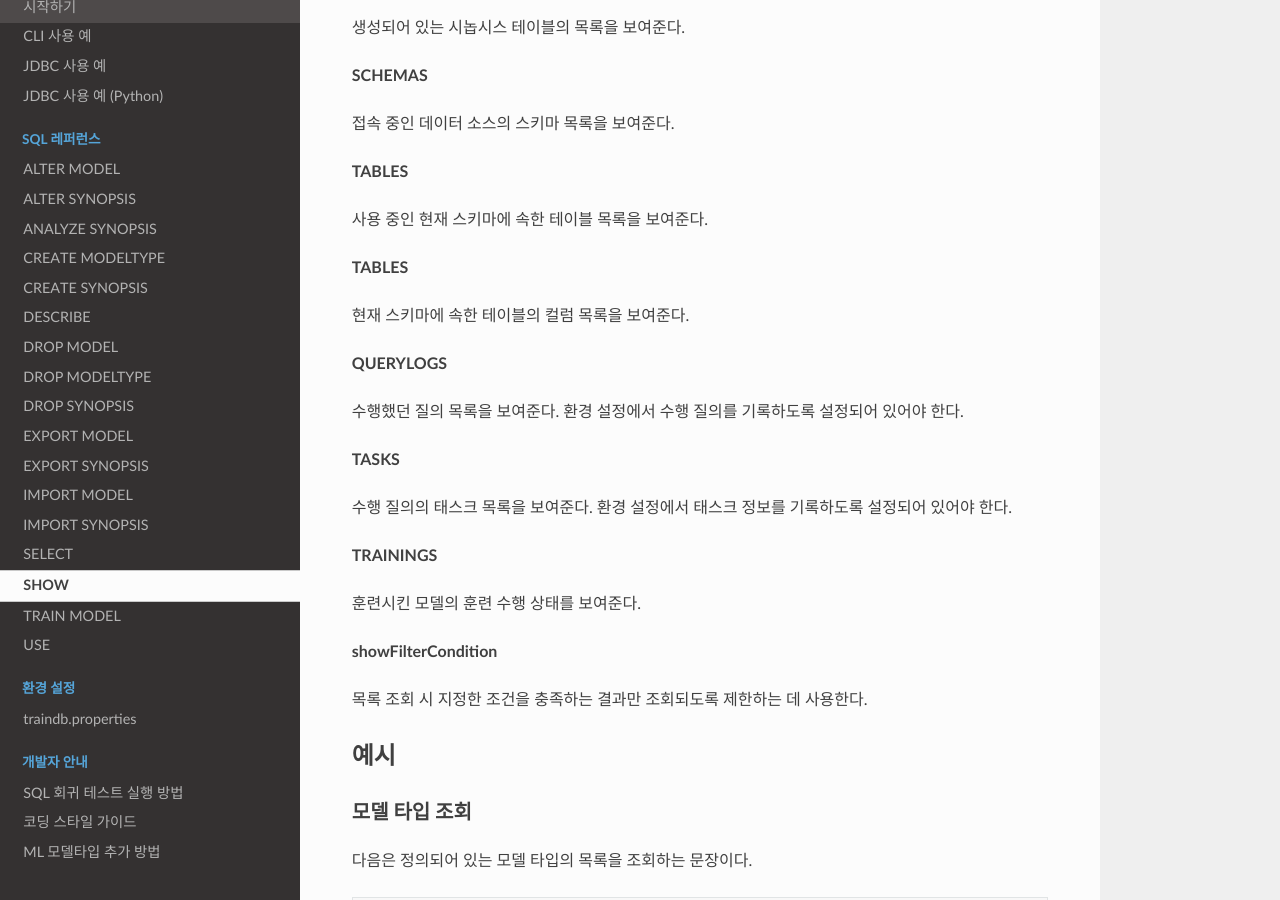
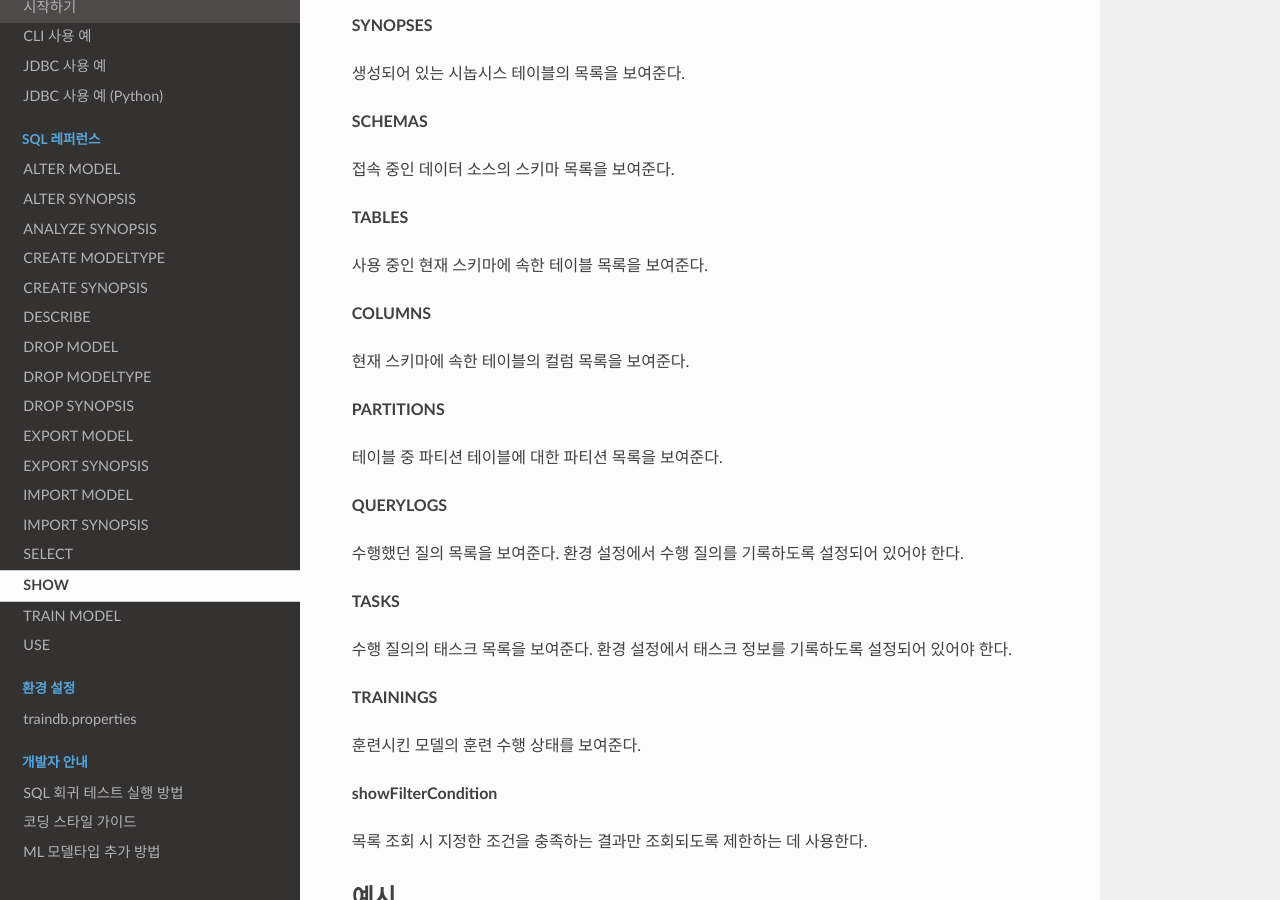
Before and after one commit to traindb-project/traindb-doc-kr, a Sphinx documentation site: the page built from docs/sql/show.rst, in a window 1280 px wide and 900 px high, scrolled down 1558 px. Built offline with Sphinx 7.4.7 and the Read the Docs theme 3.1.0, drawn with Linux system fonts in a browser that asks for light colours.

Commit message:
update doc - SHOW PARTITIONS

```diff
--- a/docs/sql/show.rst
+++ b/docs/sql/show.rst
@@ -66,9 +66,13 @@ SHOW
 
 사용 중인 현재 스키마에 속한 테이블 목록을 보여준다.
 
-**TABLES**
+**COLUMNS**
 
 현재 스키마에 속한 테이블의 컬럼 목록을 보여준다.
+
+**PARTITIONS**
+
+테이블 중 파티션 테이블에 대한 파티션 목록을 보여준다.
 
 **QUERYLOGS**
 
```
Also changed, not shown: docs/_static/rrd/show.rrd.svg.
